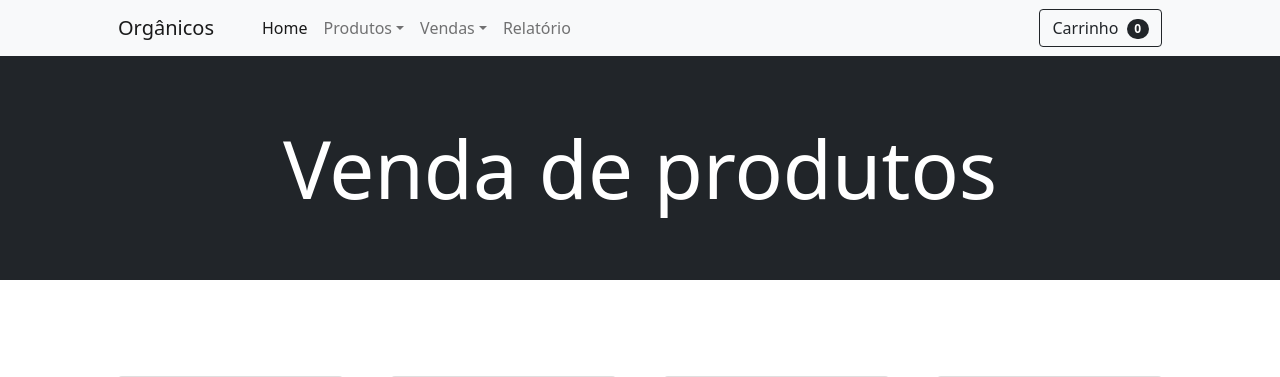
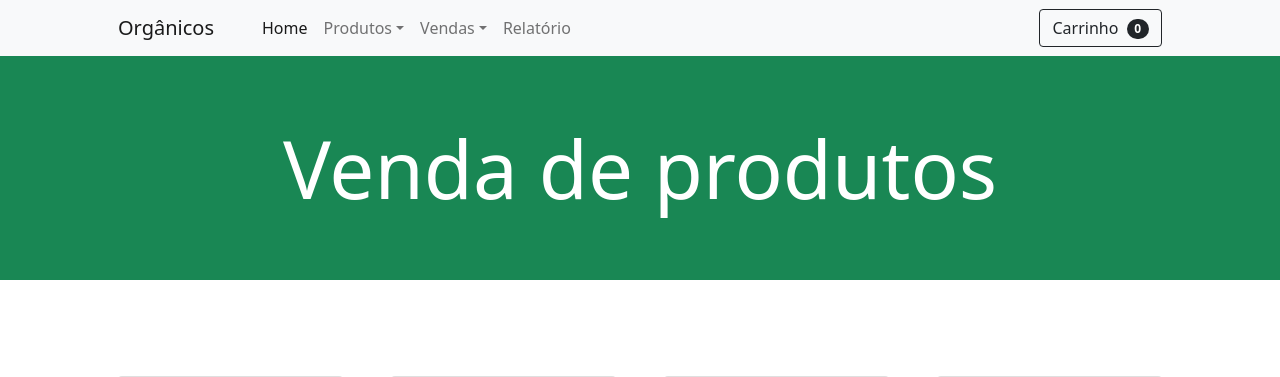
Before and after one commit to Sidneyrj30/OrganicoWeb, a Flask app: page /vendas in a window 1280 px wide. Shown: the top 377 px of the page. Run offline with Flask 2, Linux system fonts and the light colour scheme; grey boxes labelled with a size stand in for pictures from a placeholder-image service; some libraries are stand-ins or nearby versions.

Commit message:
alteracao cor verde titulo

```diff
--- a/templates/cadastro.html
+++ b/templates/cadastro.html
@@ -1,7 +1,7 @@
 {% extends 'layout.html' %}
 
 {% block body %}
-<header class="bg-dark py-5">
+<header class="bg-success py-5">
     <div class="container px-4 px-lg-5 my-3">
         <div class="text-center text-white">
             <h1 class="display-1 ">Cadastro de Produtos</h1>
--- a/templates/carrinho.html
+++ b/templates/carrinho.html
@@ -1,7 +1,7 @@
 {% extends 'layout.html' %}
 {% block body %}
 
-        <header class="bg-dark py-5">
+        <header class="bg-success py-5">
             <div class="container px-4 px-lg-5 my-3">
                 <div class="text-center text-white">
                     <h1 class="display-1 ">Carrinho</h1>
--- a/templates/listar_produtos.html
+++ b/templates/listar_produtos.html
@@ -1,6 +1,6 @@
 {% extends 'layout.html' %}
 {% block body %}
-<header class="bg-dark py-5">
+<header class="bg-success py-5">
     <div class="container px-4 px-lg-5 my-3">
         <div class="text-center text-white">
             <h1 class="display-1 ">Produtos</h1>
--- a/templates/produtos.html
+++ b/templates/produtos.html
@@ -1,6 +1,6 @@
 {% extends 'layout.html' %}
 {% block body %}
-<header class="bg-dark py-5">
+<header class="bg-success py-5">
     <div class="container px-4 px-lg-5 my-5">
         <div class="text-center text-white">
             <h1 class="display-1 ">Produtos</h1>
--- a/templates/relatorio.html
+++ b/templates/relatorio.html
@@ -1,6 +1,6 @@
 {% extends 'layout.html' %}
 {% block body %}
-    <header class="bg-dark py-5">
+    <header class="bg-success py-5">
         <div class="container px-4 px-lg-5 my-3">
             <div class="text-center text-white">
                 <h1 class="display-1 ">Relatório</h1>
--- a/templates/vendas.html
+++ b/templates/vendas.html
@@ -1,6 +1,6 @@
 {% extends 'layout.html' %}
 {% block body %}
-<header class="bg-dark py-5">
+<header class="bg-success py-5">
     <div class="container px-4 px-lg-5 my-3">
         <div class="text-center text-white">
             <h1 class="display-1 ">Venda de produtos</h1>
```
